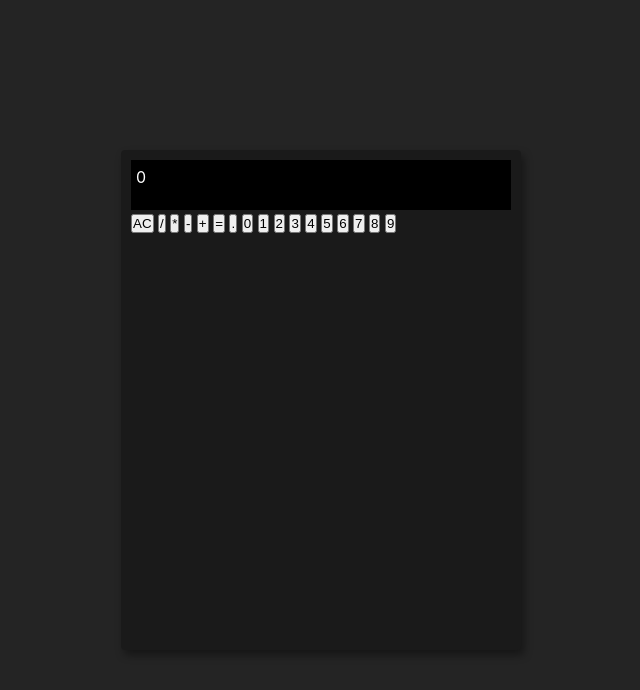
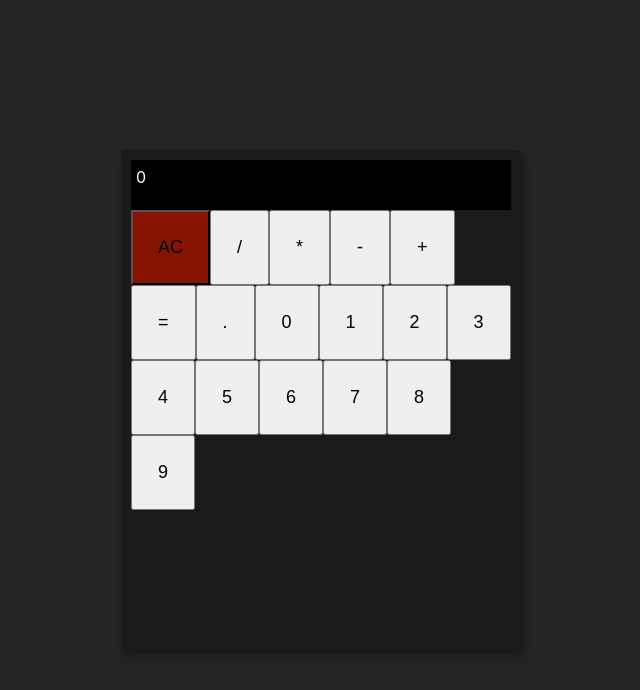
Before and after one commit to AlexanderKochish/javascript-calculator, a website built with Vite: page index.html in a window 1280 px wide. Shown: the whole page, without its empty margins (319-959 px from the left). Built offline with nearby package versions, Linux system fonts and the light colour scheme.

Commit message:
padding buttons

```diff
--- a/main.js
+++ b/main.js
@@ -27,10 +27,10 @@ document.querySelector('#app').innerHTML = `
   <div class="container">
   <div class="calculator">
   <div class="outputScreen" id="display">0</div>
-  <div>
-  <button>AC</button>
-  <button>/</button>
-  <button>*</button>
+  <div class="btns-container">
+  <button id="allClear">AC</button>
+  <button id="divide">/</button>
+  <button id="multiply">*</button>
   <button>-</button>
   <button>+</button>
   <button>=</button>
--- a/style.css
+++ b/style.css
@@ -47,3 +47,20 @@
   min-height: 50px;
   padding: 5px;
 }
+
+.btns-container {
+  width: 100%;
+  height: 100%;
+  display: flex;
+  flex-wrap: wrap;
+}
+
+#allClear {
+  background: #871400;
+}
+
+button {
+  padding: 25px;
+  cursor: pointer;
+  font-size: 18px;
+}
```
